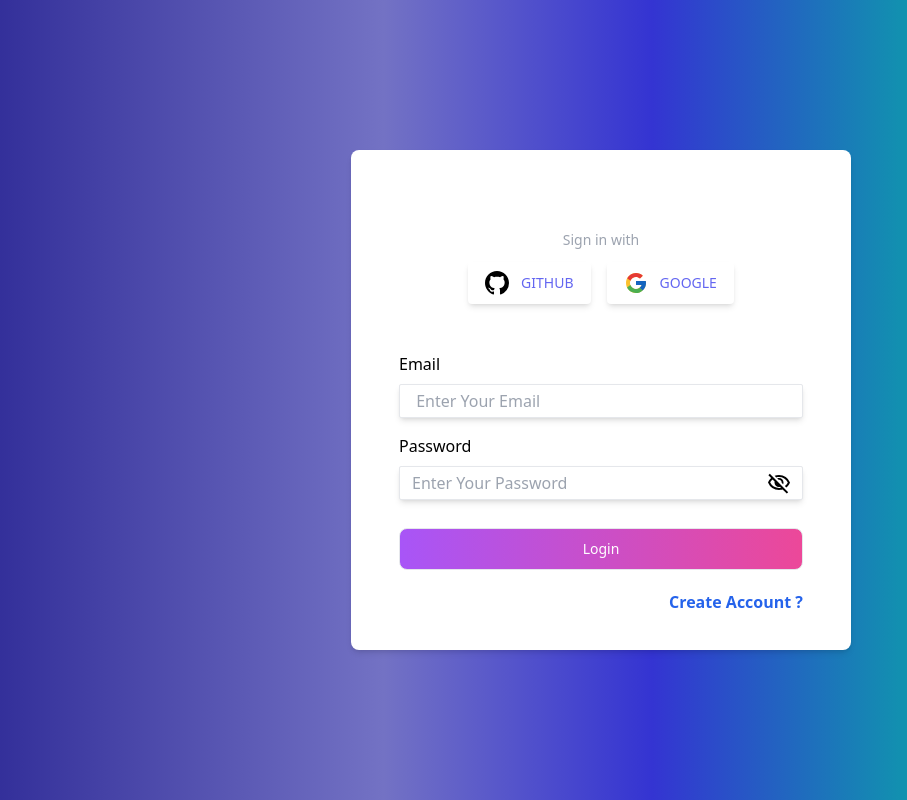
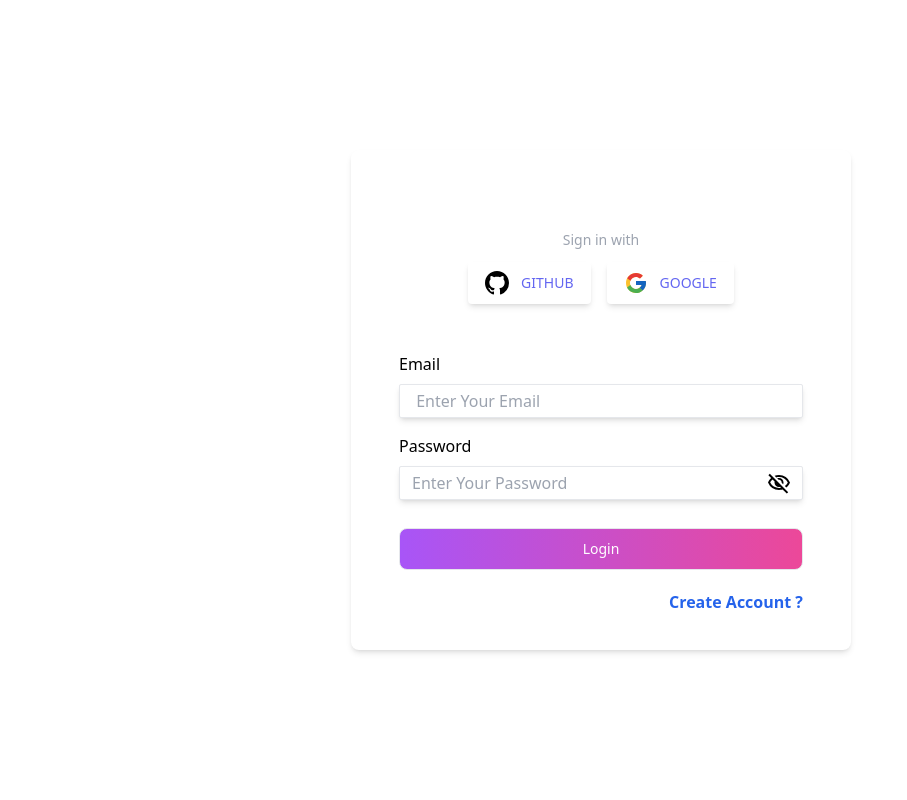
Before and after one commit to MinKhant21/Signal_web, a React (Create React App) app: page / in a window 1280 px wide. Shown: the whole page, without its empty margins (39-946 px from the left). Built offline with nearby package versions, Linux system fonts and the light colour scheme; no server answers.

Commit message:
Dark Light Mode

```diff
--- a/public/index.html
+++ b/public/index.html
@@ -26,8 +26,7 @@
     -->
     <title>React App</title>
   </head>
-  <body style="background: rgb(2,0,36);
-  background: linear-gradient(90deg, rgba(2,0,36,1) 0%, rgba(45,41,150,1) 0%, rgba(115,114,196,1) 33%, rgba(52,52,210,1) 54%, rgba(17,147,175,1) 74%);">
+  <body>
     <noscript>You need to enable JavaScript to run this app.</noscript>
     <div id="root"></div>
     <!--
--- a/src/App.jsx
+++ b/src/App.jsx
@@ -7,6 +7,7 @@ import router from './router';
 import { ToastContainer, toast } from 'react-toastify';
 import 'react-toastify/dist/ReactToastify.css';
 import {AuthContextProvider} from './contexts/AuthContext';
+import {ThemeContextProvider} from './contexts/ThemeContext';
 import Routes from './router';
 
 export default function App() {
@@ -14,8 +15,10 @@ export default function App() {
   return (
     <>
       <AuthContextProvider>
-        <Routes/>
-        <ToastContainer/>
+        <ThemeContextProvider>
+          <Routes/>
+          <ToastContainer/>
+        </ThemeContextProvider>
       </AuthContextProvider>
     </>
   )
--- /dev/null
+++ b/src/contexts/ThemeContext.js
@@ -0,0 +1,29 @@
+import { createContext, useReducer } from "react";
+
+let ThemeContext  = createContext();
+
+let ThemeReducer = (state,action) => {
+     switch (action.type) {
+          case "CHANGE_THEME":
+               return {...state,theme:action.payload}
+          default:
+               break;
+     }
+}
+
+const ThemeContextProvider = ({children}) => {
+
+     let [state,dispatch] = useReducer(ThemeReducer,{
+          theme:"dark"
+     })
+
+     let changTheme = (theme) => {
+          dispatch({type:"CHANGE_THEME" , payload : theme})
+     }
+
+     return(
+          <ThemeContext.Provider value={{...state,changTheme}}>{children}</ThemeContext.Provider>
+     )
+}
+
+export {ThemeContext,ThemeContextProvider}
--- /dev/null
+++ b/src/hooks/useTheme.js
@@ -0,0 +1,10 @@
+import { useContext } from "react";
+import { ThemeContext } from "../contexts/ThemeContext";
+
+export default function useTheme(){
+    let contexts = useContext(ThemeContext)
+    if(contexts === 'undefined'){
+        new Error('Context undefindex')
+    }
+    return contexts
+}
--- a/src/pages/ChatPage.jsx
+++ b/src/pages/ChatPage.jsx
@@ -2,19 +2,20 @@ import React, { useCallback, useContext, useEffect } from 'react'
 
 import {  toast } from 'react-toastify';
 import 'react-toastify/dist/ReactToastify.css';
+import Mode from './components/Mode';
+import useTheme from '../hooks/useTheme';
 
 
 export default function ChatPage() {
+  let {theme} = useTheme()
+  return (
+    <>
+      <div className={`relative flex  justify-center items-center h-screen ${theme === 'dark' ? 'bg-black' : 'bg-white'}`}>
+          <Mode/>
+          <div className='w-8/12 h-[700px] bg-white shadow-md rounded-lg opacity-10'>
 
-  // let toggle = useCallback(async()=>{
-  //   await setTimeout(()=>{
-  //     toast('Login successfully')
-  //   },1000)
-  // },[toast])
-  // useEffect(()=>{
-  //   toggle();
-  // },[toggle]);
-  return (
-    <div>ChatPage</div>
+          </div>
+      </div>
+    </>
   )
 }
--- /dev/null
+++ b/src/pages/components/Mode.jsx
@@ -0,0 +1,20 @@
+import React, { useContext } from 'react'
+import DarkSvg from '../../assets/images/dark.svg'
+import LightSvg from '../../assets/images/light.svg'
+import { ThemeContext } from '../../contexts/ThemeContext'
+import useTheme from '../../hooks/useTheme'
+
+export default function Mode() {
+     let {theme,changTheme} = useTheme()
+
+     return (
+          <>
+               <div className={`absolute top-20 right-28 animate-bounce p-3 rounded-full cursor-pointer
+                    ${theme === "dark" ?"bg-white " : "bg-black"}`}
+                    >
+                    {theme === 'dark' && <img src={LightSvg} alt="" onClick={()=>changTheme('light')} />}
+                    {theme === 'light' && <img src={DarkSvg} alt="" onClick={()=>changTheme('dark')} />}
+               </div>
+          </>
+     )
+}
```
Also changed, not shown: src/assets/images/dark.svg (added), src/assets/images/light.svg (added).
